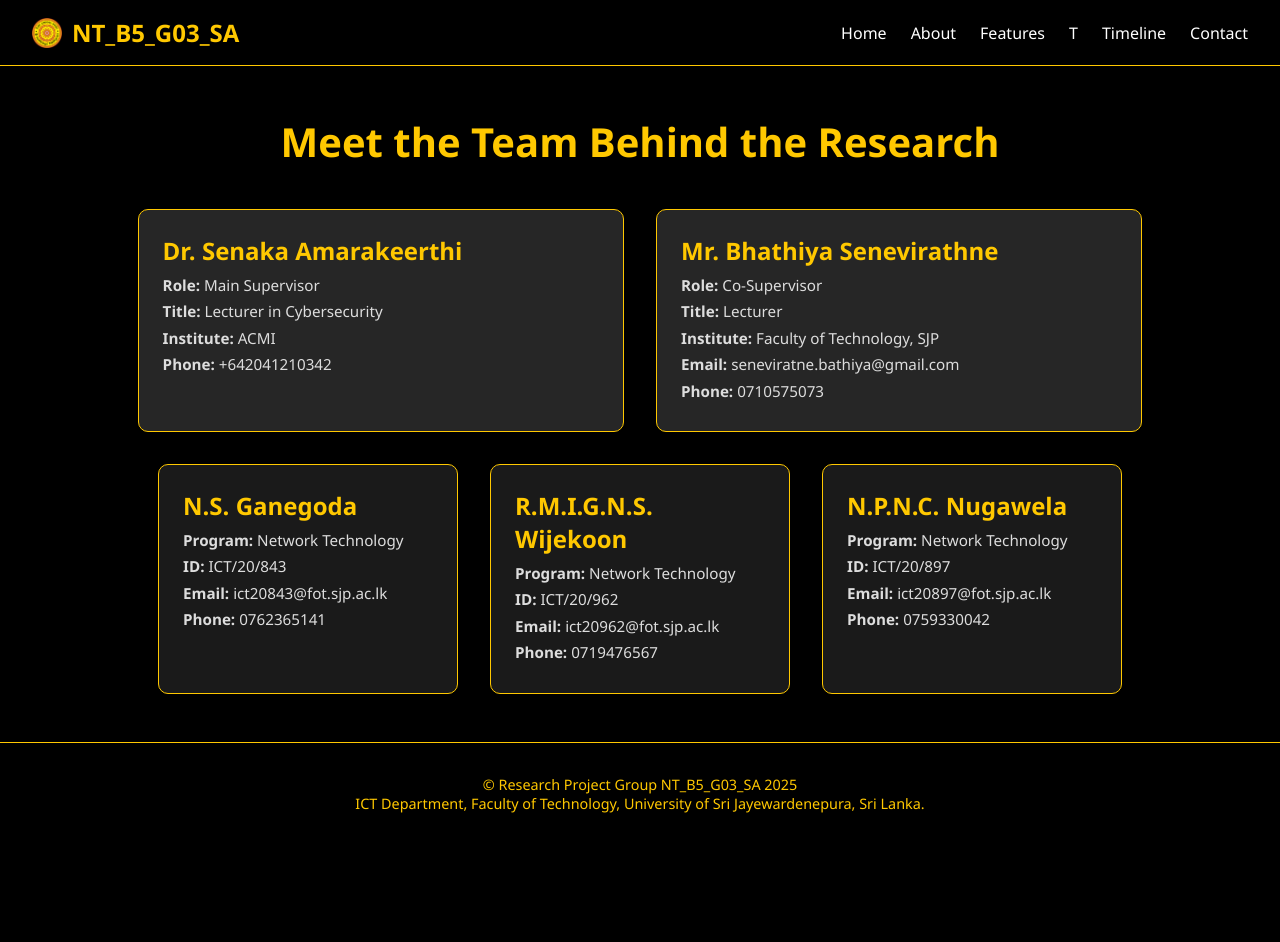
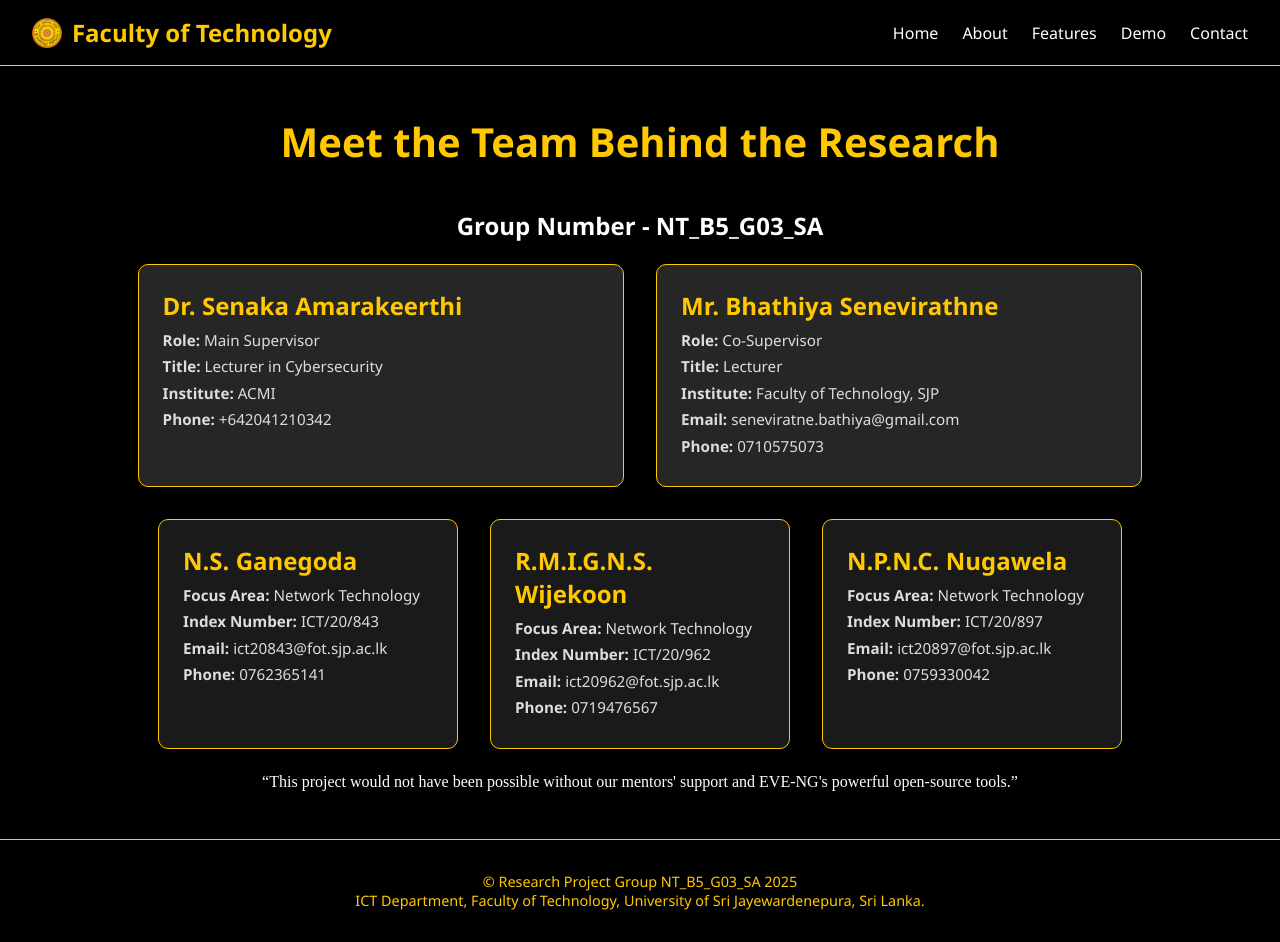
Before and after one commit to NadeeraSampath/ResearchProject, a plain HTML site: page contact.html in a window 1280 px wide. Before the commit the page ends 845 px from the top, so only its background shows below. Drawn offline with Linux system fonts and the light colour scheme.

Commit message:
Update contact.html

```diff
--- a/contact.html
+++ b/contact.html
@@ -2,25 +2,22 @@
 <html lang="en">
 <head>
   <meta charset="UTF-8" />
-    <meta name="viewport" content="width=device-width, initial-scale=1.0" />
+  <meta name="viewport" content="width=device-width, initial-scale=1.0"/>
   <title>Research Project - B5G3</title>
   <link rel="stylesheet" href="style.css" />
-    <link rel="stylesheet" href="about.css" />
   <link rel="stylesheet" href="contact.css" />
 </head>
 <body>
   <header>
     <div class="logo">
-        <img src="Images/usjp-logo.png" alt="Logo" class="logo-img" />
-        NT_B5_G03_SA
-      </div>
+      <img src="Images/usjp-logo.png" alt="Logo" class="logo-img">
+      Faculty of Technology</div>
     <nav>
       <ul class="nav-links">
         <li><a href="index.html">Home</a></li>
         <li><a href="about.html">About</a></li>
         <li><a href="features.html">Features</a></li>
-          <li><a href="#">T</a></li>
-          <li><a href="timeline.html">Timeline</a></li>
+        <li><a href="demo.html"></a>Demo</li>
         <li><a href="contact.html">Contact</a></li>
       </ul>
     </nav>
@@ -28,7 +25,10 @@
 
 <main>
     <h1 class="headline">Meet the Team Behind the Research</h1>
+    <h2 class="fade-in">Group Number - NT_B5_G03_SA</h2>
+    <br>
     <section class="card-container">
+
       <!-- Supervisors -->
       <div class="card supervisor">
         <h2>Dr. Senaka Amarakeerthi</h2>
@@ -50,39 +50,39 @@
       <!-- Students -->
       <div class="card">
         <h2>N.S. Ganegoda</h2>
-          <p><strong>Program:</strong> Network Technology</p>
-          <p><strong>ID:</strong> ICT/20/843</p>
+        <p><strong>Focus Area:</strong> Network Technology</p>
+        <p><strong>Index Number:</strong> ICT/20/843</p>
         <p><strong>Email:</strong> ict20843@fot.sjp.ac.lk</p>
         <p><strong>Phone:</strong> 0762365141</p>
       </div>
 
       <div class="card">
         <h2>R.M.I.G.N.S. Wijekoon</h2>
-          <p><strong>Program:</strong> Network Technology</p>
-          <p><strong>ID:</strong> ICT/20/962</p>
+        <p><strong>Focus Area:</strong> Network Technology</p>
+        <p><strong>Index Number:</strong> ICT/20/962</p>
         <p><strong>Email:</strong> ict20962@fot.sjp.ac.lk</p>
         <p><strong>Phone:</strong> 0719476567</p>
       </div>
 
       <div class="card">
         <h2>N.P.N.C. Nugawela</h2>
-          <p><strong>Program:</strong> Network Technology</p>
-          <p><strong>ID:</strong> ICT/20/897</p>
+        <p><strong>Focus Area:</strong> Network Technology</p>
+        <p><strong>Index Number:</strong> ICT/20/897</p>
         <p><strong>Email:</strong> ict20897@fot.sjp.ac.lk</p>
         <p><strong>Phone:</strong> 0759330042</p>
       </div>
+
     </section>
+    <p id="gratitude">“This project would not have been possible without our mentors' support and EVE-NG's powerful open-source tools.”</p>
   </main>
 
+
   <footer>
-      <p>© Research Project Group NT_B5_G03_SA 2025</p>
-      <p>
-        ICT Department, Faculty of Technology, University of Sri
-        Jayewardenepura, Sri Lanka.
-      </p>
+    <p>© Research Project Group NT_B5_G03_SA 2025 </p>
+    <p>ICT Department, Faculty of Technology, University of Sri Jayewardenepura, Sri Lanka.</p>
   </footer>
 
-    <script src="about.js"></script>
+
   <script src="contact.js"></script>
   <script src="script.js"></script>
 </body>
```
Lines whose indentation alone changed are shown as unchanged.
